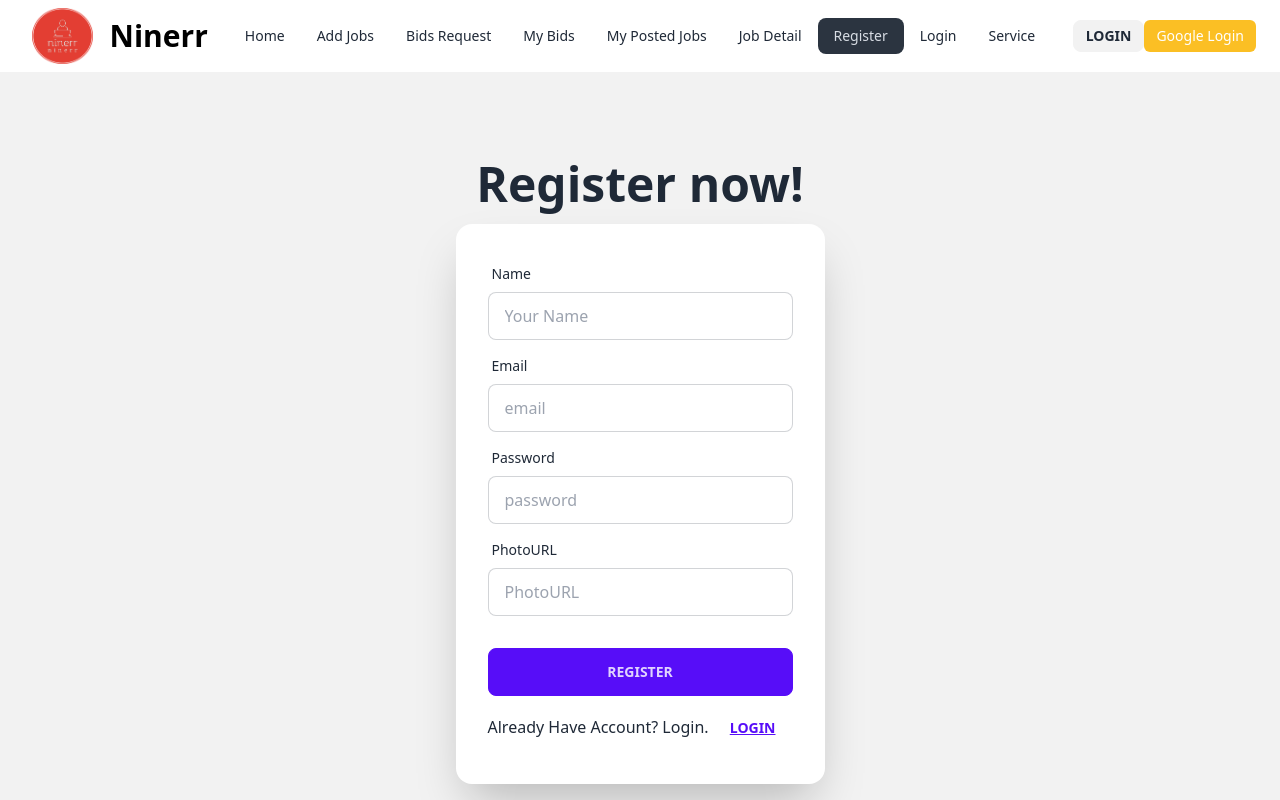
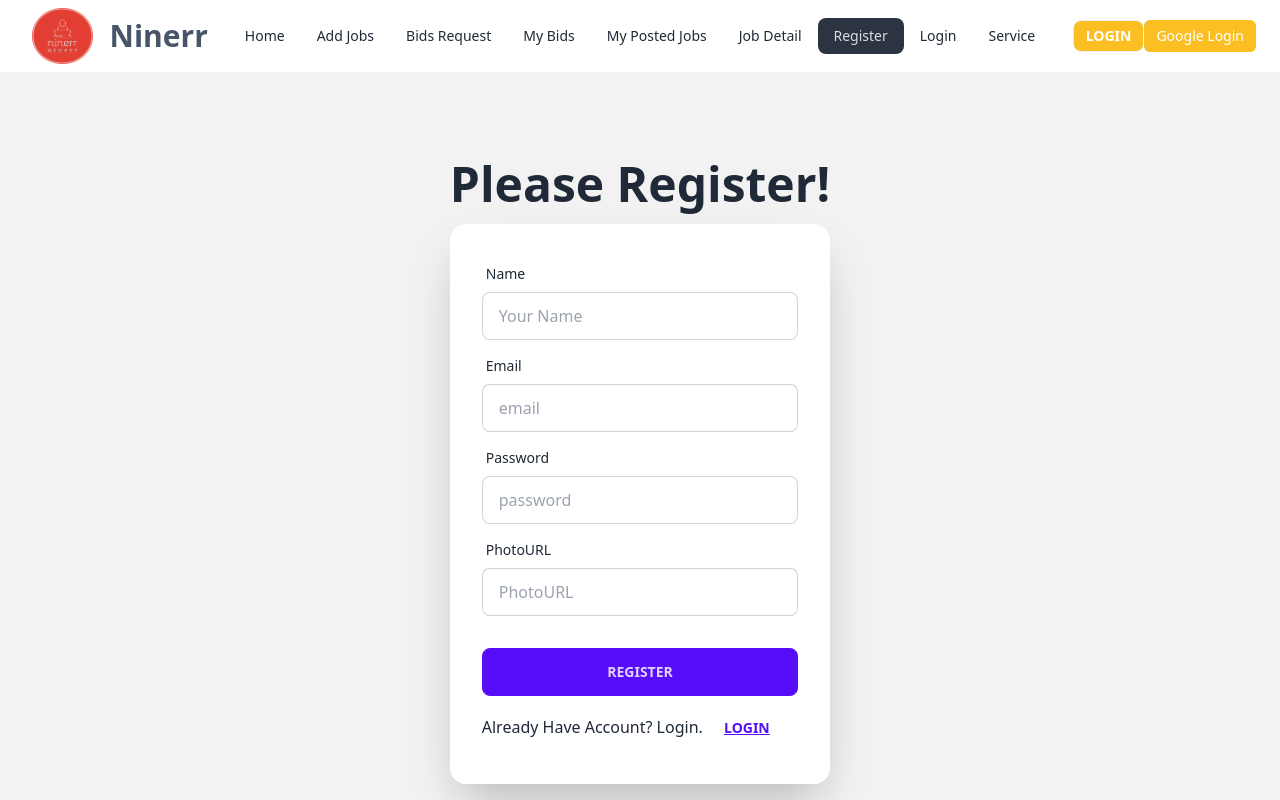
Before and after one commit to smhabib99-99/freelance-market-ninerr, a React (Vite) app: page /register in a window 1280 px wide. Shown: the top 800 px of the page. Built offline with nearby package versions, Linux system fonts and the light colour scheme; no server answers.

Commit message:
Error fix successful

```diff
--- a/src/components/Banner/Banner.jsx
+++ b/src/components/Banner/Banner.jsx
@@ -11,7 +11,7 @@ const Banner = () => {
                     </div>
                 </div>
                 <div id="slide2" className="carousel-item relative w-full">
-                    <img src="/public/freelance.jpeg" className="w-full" />
+                    <img src="/freelance.jpeg" className="w-full" />
                     <div className="absolute flex justify-between transform -translate-y-1/2 left-5 right-5 top-1/2">
                         <a href="#slide1" className="btn btn-circle">❮</a>
                         <a href="#slide3" className="btn btn-circle">❯</a>
--- a/src/components/Footer/Footer.jsx
+++ b/src/components/Footer/Footer.jsx
@@ -5,7 +5,7 @@ const Footer = () => {
         <div className="mt-8">
             <footer className="footer p-10 bg-base-200 text-base-content">
                 <aside>
-                    <img className="h-20" src="/public/ninerr2.png" alt="" />
+                    <img className="h-20" src="/ninerr2.png" alt="" />
                     {/* <svg width="50" height="50" viewBox="0 0 24 24" xmlns="http://www.w3.org/2000/svg" fillRule="evenodd" clipRule="evenodd" className="fill-current"><path d="M22.672 15.226l-2.432.811.841 2.515c.33 1.019-.209 2.127-1.23 2.456-1.15.325-2.148-.321-2.463-1.226l-.84-2.518-5.013 1.677.84 2.517c.391 1.203-.434 2.542-1.831 2.542-.88 0-1.601-.564-1.86-1.314l-.842-2.516-2.431.809c-1.135.328-2.145-.317-2.463-1.229-.329-1.018.211-2.127 1.231-2.456l2.432-.809-1.621-4.823-2.432.808c-1.355.384-2.558-.59-2.558-1.839 0-.817.509-1.582 1.327-1.846l2.433-.809-.842-2.515c-.33-1.02.211-2.129 1.232-2.458 1.02-.329 2.13.209 2.461 1.229l.842 2.515 5.011-1.677-.839-2.517c-.403-1.238.484-2.553 1.843-2.553.819 0 1.585.509 1.85 1.326l.841 2.517 2.431-.81c1.02-.33 2.131.211 2.461 1.229.332 1.018-.21 2.126-1.23 2.456l-2.433.809 1.622 4.823 2.433-.809c1.242-.401 2.557.484 2.557 1.838 0 .819-.51 1.583-1.328 1.847m-8.992-6.428l-5.01 1.675 1.619 4.828 5.011-1.674-1.62-4.829z"></path></svg> */}
                     <p>Ninerr.com.<br />Providing reliable tech since 1992</p>
                     <p>Copyright @ All Right Reserved to Ninerr.</p>
--- a/src/components/Navbar/Navbar.jsx
+++ b/src/components/Navbar/Navbar.jsx
@@ -61,7 +61,7 @@ const Navbar = () => {
                     </div>
                     <div className='flex'>
                     <img className='w-6 md:w-24 md:h-14 rounded-lg ml-2' src="/ninerr2.png" alt="" />
-                    <p className="btn btn-ghost text-black bg-none md:h-14 normal-case md:text-3xl">Ninerr</p>
+                    <p className="btn btn-ghost text-slate-600 bg-none md:h-14 normal-case md:text-3xl">Ninerr</p>
 
                     </div>
                 </div>
@@ -80,7 +80,7 @@ const Navbar = () => {
 
                              </>   :
                              <Link to="/login">
-                                <button className='btn btn-sm'>Login</button>
+                                <button className='btn btn-sm bg-amber-400 text-white'>Login</button>
                             <button onClick={handleGoogleSignIn} type="submit" className="btn-sm rounded-md bg-amber-400 text-white">Google Login</button>
 
                              </Link>
--- a/src/pages/ErrorPage/ErrorPage.jsx
+++ b/src/pages/ErrorPage/ErrorPage.jsx
@@ -6,7 +6,7 @@ const ErrorPage = () => {
 
             <div className="mt-20 mb-4 flex items-center justify-center">
                 <div className="flex justify-center rounded-lg h-80  ">
-                    <img className="rounded-md" src="/public/errorPage.webp" alt="" />
+                    <img className="rounded-md" src="/errorPage.webp" alt="" />
                 </div>
             </div>
             <div className="text-center  justify-center">
--- a/src/pages/Login/Login.jsx
+++ b/src/pages/Login/Login.jsx
@@ -52,7 +52,7 @@ const Login = () => {
                 <div className="hero min-h-screen bg-base-200">
                     <div className="hero-content flex-col">
                         <div className="text-center lg:text-left">
-                            <h1 className="text-5xl font-bold">Login now!</h1>
+                            <h1 className="text-5xl font-bold">Please Login!</h1>
 
                         </div>
                         <div className="card flex-shrink-0 w-full max-w-sm shadow-2xl bg-base-100">
--- a/src/pages/Register/Register.jsx
+++ b/src/pages/Register/Register.jsx
@@ -78,7 +78,7 @@ const Register = () => {
             <div className="hero min-h-screen bg-base-200">
                 <div className="hero-content flex-col">
                     <div className="text-center lg:text-left">
-                        <h1 className="text-5xl font-bold">Register now!</h1>
+                        <h1 className="text-5xl font-bold">Please Register!</h1>
                     </div>
                     <div className="card flex-shrink-0 w-full max-w-sm shadow-2xl bg-base-100">
                         <form className="card-body" onSubmit={handleRegister}>
```
